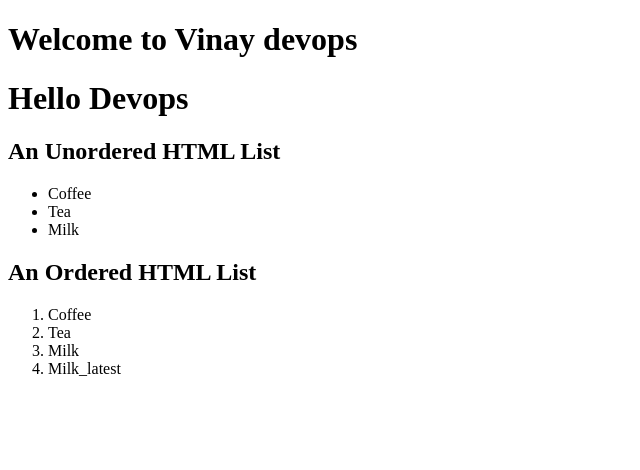
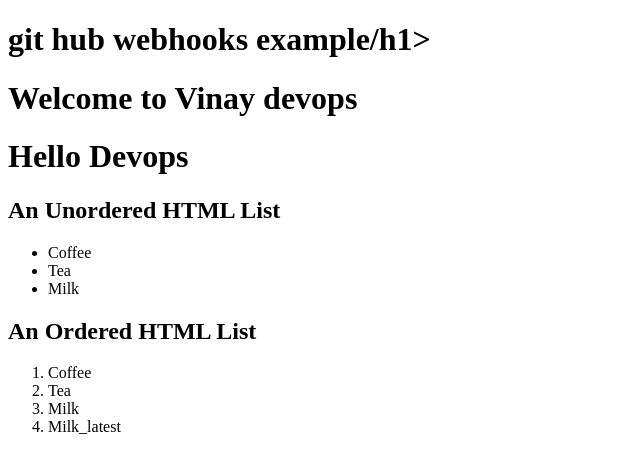
Before and after one commit to vinaykumarveeraboina/Tagexample, a plain HTML site: page index.html in a window 1280 px wide. Shown: the whole page, without its empty margins (0-640 px from the left). Drawn offline with Linux system fonts and the light colour scheme.

Commit message:
Update index.html
Update index.html

```diff
--- a/index.html
+++ b/index.html
@@ -1,6 +1,7 @@
 <!DOCTYPE html>
 <html>
 <body>
+  <h1>git hub webhooks example/h1>
   <h1> Welcome to Vinay devops</h1>
 <h1> Hello Devops <h1>
 <h2>An Unordered HTML List</h2>
```
